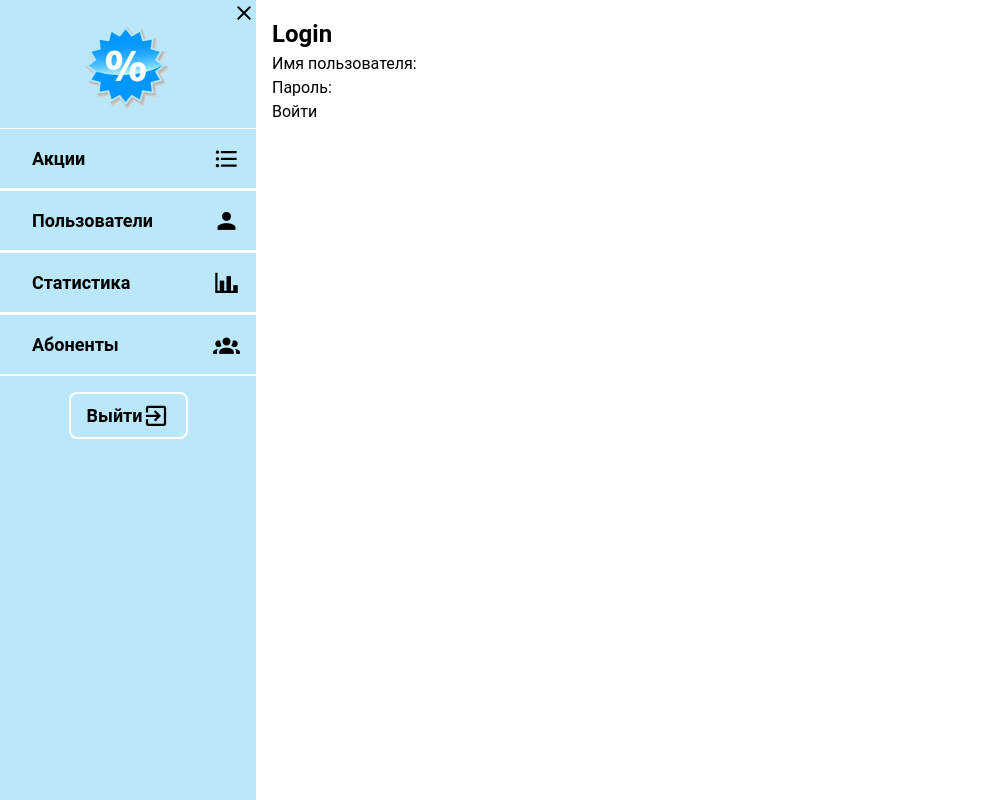
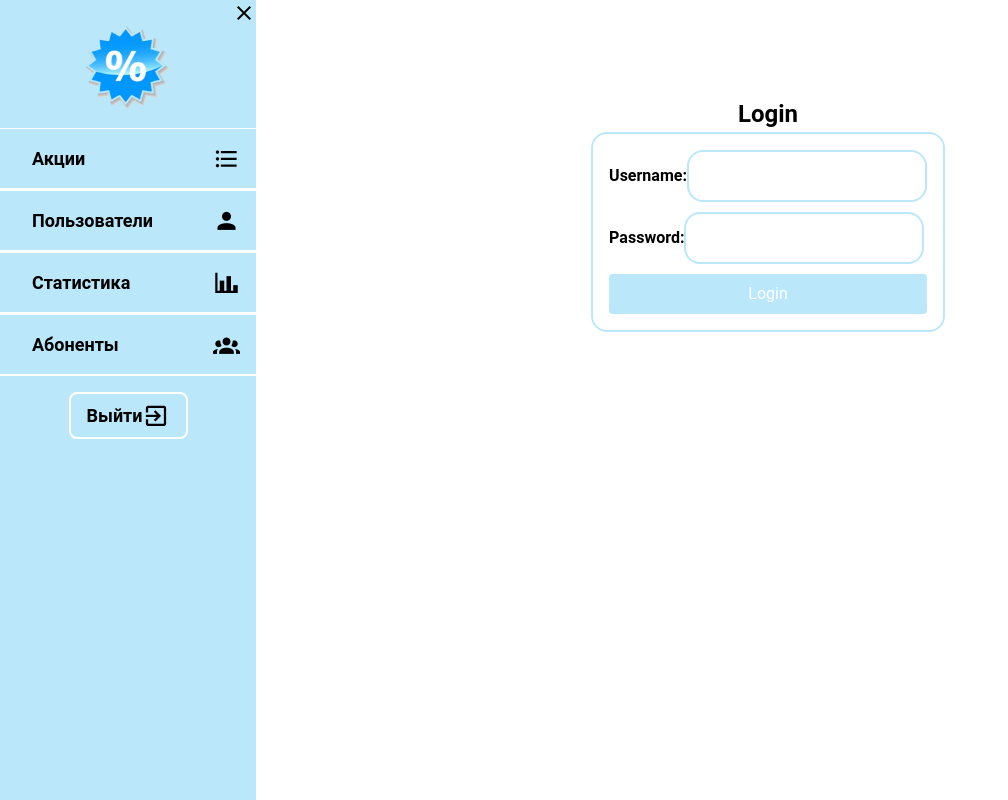
Before and after one commit to tarielkenzhebekov/actions-configurator-frontend, a Vue app: page /login in a window 1280 px wide. Shown: the whole page, without its empty margins (0-1008 px from the left). Built offline with nearby package versions, Linux system fonts and the light colour scheme.

Commit message:
Login page

```diff
--- a/src/App.vue
+++ b/src/App.vue
@@ -14,8 +14,20 @@ import Sidebar from './components/Sidebar.vue';
 
 export default {
   name: 'App',
+  data: () => {
+    return {
+      user: null,
+    };
+  },
   components: {
     Sidebar
+  },
+  mounted() {
+    const activeUser = JSON.parse(localStorage.getItem('user'));
+    console.log("Active user: ", activeUser);
+    if(!activeUser) {
+      this.$router.push({ name: 'login' });
+    }
   }
 };
 </script>
--- a/src/components/Sidebar.vue
+++ b/src/components/Sidebar.vue
@@ -24,7 +24,7 @@
       <v-icon>mdi-account-group</v-icon>
     </router-link>
     <div class="button-container">
-      <router-link to="/logout" class="logout-button" :class="{ 'selected': $route.path === '/logout' }">
+      <router-link @click="logOut" to="/login" class="logout-button" :class="{ 'selected': $route.path === '/login' }">
         <span v-if="!isClosed">Выйти</span>
         <v-icon>mdi-exit-to-app</v-icon>
       </router-link>
@@ -33,6 +33,7 @@
 </template>
 
 <script lang="ts">
+
 export default {
   name: 'Sidebar',
   data() {
@@ -44,6 +45,10 @@ export default {
     toggleSidebar() {
       this.isClosed = !this.isClosed;
     },
+    logOut() {
+      localStorage.clear();
+      this.$router.push({ name: 'login' });
+    }
   },
 };
 </script>
--- a/src/http-common.js
+++ b/src/http-common.js
@@ -1,8 +1,24 @@
 import axios from "axios";
 
-export default axios.create({
+const axiosInstance = axios.create({
   baseURL: "http://localhost:8814/api",
   headers: {
     "Content-type": "application/json"
   }
 });
+
+axiosInstance.interceptors.request.use(
+  (config) => {
+    const user = JSON.parse(localStorage.getItem('user'));
+
+    if (user?.access_token) {
+      config.headers.Authorization = `Bearer ${user.access_token}`;
+    }
+    return config;
+  },
+  (error) => {
+    return Promise.reject(error);
+  }
+);
+
+export default axiosInstance;
--- /dev/null
+++ b/src/services/AuthService.js
@@ -0,0 +1,25 @@
+import http from '../http-common.js';
+
+class AuthService {
+  login(user) {
+    console.log("User: ", user)
+    http.post('/auth/authenticate', {
+        email: user.email,
+        password: user.password
+      })
+      .then(response => {
+        console.log(response.data);
+        if (response.data.access_token) {
+          localStorage.setItem('user', JSON.stringify(response.data));
+        }
+
+        return response.data;
+      });
+  }
+
+  logout() {
+    localStorage.removeItem('user');
+  }
+}
+
+export default new AuthService();
--- a/src/services/UserService.js
+++ b/src/services/UserService.js
@@ -2,7 +2,7 @@ import http from "../http-common";
 
 class UserService {
   getAll() {
-    return http.get("/user/find/all");
+    return http.get("/user");
   }
 
   get(id) {
--- /dev/null
+++ b/src/store/AuthModule.js
@@ -0,0 +1,47 @@
+import { defineStore } from 'pinia';
+import AuthService from '../services/AuthService';
+
+export const useAuthStore = defineStore({
+  id: 'auth',
+  state: () => ({
+    status: { loggedIn: false },
+    user: null,
+  }),
+  getters: {
+    isLoggedIn: (state) => state.status.loggedIn,
+    getUser: (state) => state.user,
+  },
+  actions: {
+    async login(user) {
+      try {
+        const loggedInUser = await AuthService.login(user);
+        this.loginSuccess(loggedInUser);
+        return loggedInUser;
+      } catch (error) {
+        this.loginFailure();
+        throw error;
+      }
+    },
+    logout() {
+      AuthService.logout();
+      localStorage.clear();
+      this.logoutSuccess();
+    },
+  },
+  mutations: {
+    loginSuccess(state, user) {
+      state.status.loggedIn = true;
+      state.user = user;
+    },
+    loginFailure(state) {
+      state.status.loggedIn = false;
+      state.user = null;
+    },
+    logoutSuccess(state) {
+      state.status.loggedIn = false;
+      state.user = null;
+    },
+  },
+});
+
+export const authStore = useAuthStore();
--- a/src/store/index.ts
+++ b/src/store/index.ts
@@ -1,4 +1,3 @@
-// Utilities
-import { createPinia } from 'pinia'
+import { createPinia } from 'pinia';
 
 export default createPinia()
--- a/src/views/login/index.vue
+++ b/src/views/login/index.vue
@@ -1,41 +1,84 @@
 <template>
-  <div>
+  <div class="login">
     <h2>Login</h2>
-    <form @submit.prevent="login">
+    <form @submit.prevent="handleLogin" class="login-form">
       <div>
-        <label for="username">Имя пользователя:</label>
-        <input type="text" id="username" v-model="username" required />
+        <label for="email">Username:</label>
+        <input type="text" id="email" v-model="email" required class="form-input" />
       </div>
       <div>
-        <label for="password">Пароль:</label>
-        <input type="password" id="password" v-model="password" required />
+        <label for="password">Password:</label>
+        <input type="password" id="password" v-model="password" required class="form-input" />
       </div>
-      <button type="submit">Войти</button>
+      <button type="submit" class="submit-button">Login</button>
     </form>
   </div>
 </template>
 
 <script>
+import { authStore } from "../../store/AuthModule";
+
 export default {
   data() {
     return {
-      username: '',
-      password: ''
+      email: "",
+      password: "",
     };
   },
   methods: {
-    login() {
-      // Вместо этого места добавьте логику для отправки данных на сервер
-      // Например, с использованием Axios или Fetch API
-      console.log('Отправка данных:', this.username, this.password);
+    async handleLogin() {
+      const user = {
+        email: this.email,
+        password: this.password,
+      };
 
-      // После успешной аутентификации можно перенаправить пользователя на другую страницу
-      // Например, с использованием Vue Router: this.$router.push('/dashboard');
-    }
-  }
+      try {
+        await authStore.login(user);
+        this.$router.push({ name: 'actions' });
+        console.log("Successfully logged in");
+      } catch (error) {
+        console.log(error);
+      }
+    },
+  },
 };
 </script>
 
 <style scoped>
-/* Ваши стили здесь */
+.login-form {
+  display: grid;
+  gap: 10px;
+  padding: 1rem;
+  width: fit-content;
+  border: solid 2px #BAE8FA;
+  border-radius: 1rem;
+}
+
+.login {
+  display: flex;
+  flex-direction: column;
+  justify-content: center;
+  align-items: center;
+  padding-top: 5rem;
+}
+
+.form-input {
+  border: solid 2px #BAE8FA;
+  border-radius: 1rem;
+  line-height: 2rem;
+  padding: 0.5rem;
+}
+
+label {
+  font-weight: bold;
+}
+
+.submit-button {
+  background-color: #BAE8FA;
+  color: #fff;
+  padding: 8px 12px;
+  cursor: pointer;
+  border: none;
+  border-radius: 4px;
+}
 </style>
```
Also changed, not shown: src/main.ts (+0 -9 lines), src/store/app.ts (deleted, +0 -8 lines), 1 other file (tests, documents, lock files or other folders).
